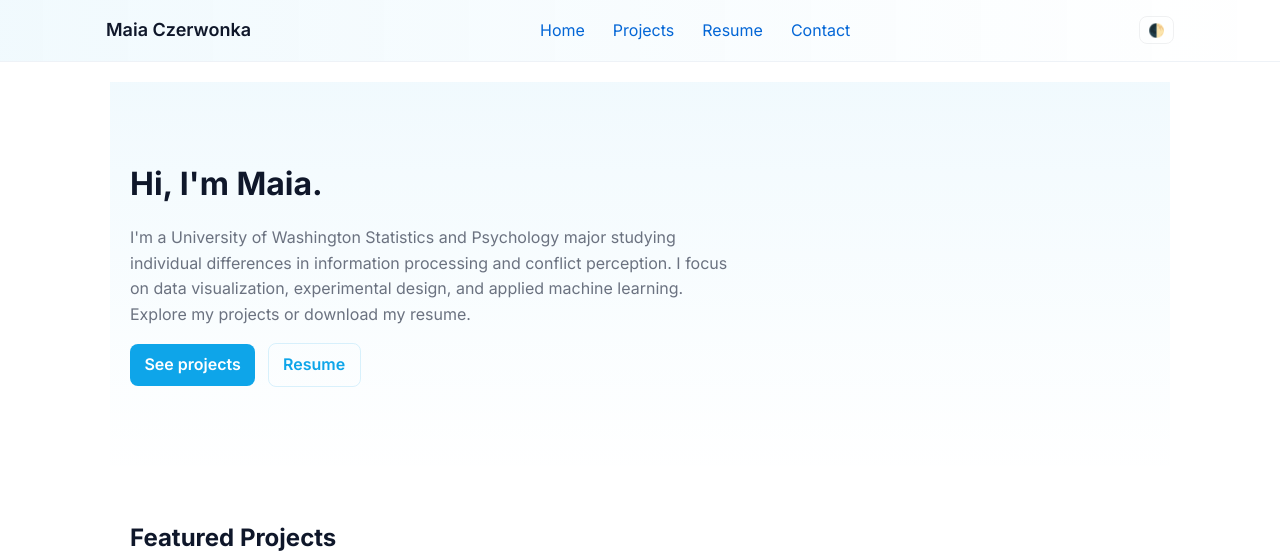
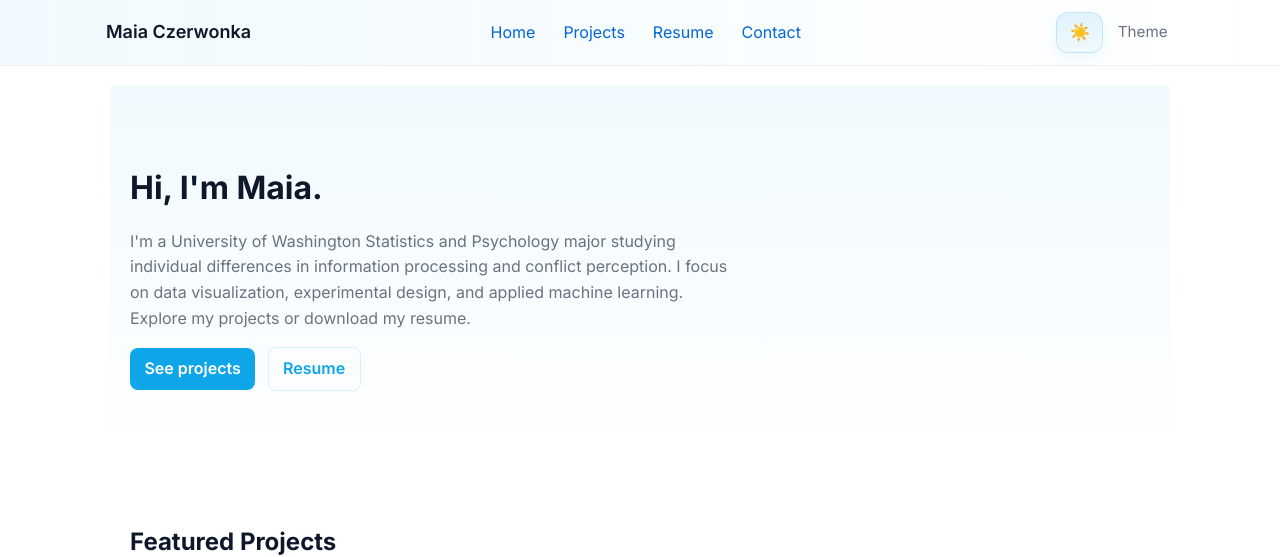
Before and after one commit to maiacz/website, a Jekyll site: the page built from index.md, in a window 1280 px wide, cut to the strip 0-557 px from the top of the page. Built offline with Jekyll 4.4.1, drawn with Linux system fonts in a browser that asks for light colours.

Commit message:
Make theme toggle more prominent: label, larger button, active state
Co-authored-by: Copilot <223556219+Copilot@users.noreply.github.com>

```diff
--- a/_layouts/default.html
+++ b/_layouts/default.html
@@ -20,6 +20,7 @@
       </nav>
       <div class="header-controls">
         <button id="theme-toggle" aria-label="Toggle dark mode" title="Toggle dark mode">🌓</button>
+        <span class="theme-label">Theme</span>
       </div>
     </div>
   </header>
--- a/assets/css/styles.css
+++ b/assets/css/styles.css
@@ -54,9 +54,17 @@ body{background:var(--bg);color:var(--text)}
 
 /* Header control styles */
 .header-controls{display:flex;align-items:center;gap:.5rem}
-#theme-toggle{background:transparent;border:1px solid rgba(15,23,42,0.06);padding:.35rem .5rem;border-radius:8px;cursor:pointer}
-#theme-toggle:hover{background:rgba(14,165,233,0.04)}
+#theme-toggle{background:linear-gradient(180deg,rgba(14,165,233,0.12),rgba(14,165,233,0.06));border:1px solid rgba(14,165,233,0.18);padding:.55rem .75rem;border-radius:12px;cursor:pointer;font-size:1.05rem;box-shadow:0 6px 14px rgba(14,165,233,0.08);transition:transform .12s ease,box-shadow .12s ease}
+#theme-toggle:hover{transform:translateY(-2px);box-shadow:0 10px 20px rgba(14,165,233,0.12)}
 
+.header-controls{display:flex;align-items:center;gap:.5rem;margin-left:1rem}
+.theme-label{font-size:0.95rem;color:var(--muted);padding:.2rem .4rem;border-radius:8px}
+
+/* active state when dark theme is enabled */
+html.theme-dark .theme-label{color:#e6eef6}
+html.theme-dark #theme-toggle{background:linear-gradient(180deg,rgba(69,163,255,0.16),rgba(69,163,255,0.08));border-color:rgba(69,163,255,0.22)}
+
+@media(max-width:640px){.theme-label{display:none}}
 /* Tag filter UI */
 .tag-bar{display:flex;flex-wrap:wrap;gap:.5rem;margin:1rem 0}
 .tag-btn{background:transparent;border:1px solid rgba(15,23,42,0.06);padding:.25rem .5rem;border-radius:20px;cursor:pointer}
--- a/assets/js/theme.js
+++ b/assets/js/theme.js
@@ -7,6 +7,14 @@
   function applyTheme(theme){
     if(theme === 'dark') root.classList.add('theme-dark'); else root.classList.remove('theme-dark');
     try{ localStorage.setItem(storageKey, theme); }catch(e){}
+    // update UI state
+    const controls = document.querySelector('.header-controls');
+    if(controls) controls.classList.toggle('active', theme === 'dark');
+    if(toggle) {
+      toggle.setAttribute('aria-pressed', theme === 'dark' ? 'true' : 'false');
+      toggle.title = theme === 'dark' ? 'Switch to light mode' : 'Switch to dark mode';
+      toggle.textContent = theme === 'dark' ? '🌙' : '☀️';
+    }
   }
 
   function init(){
```
